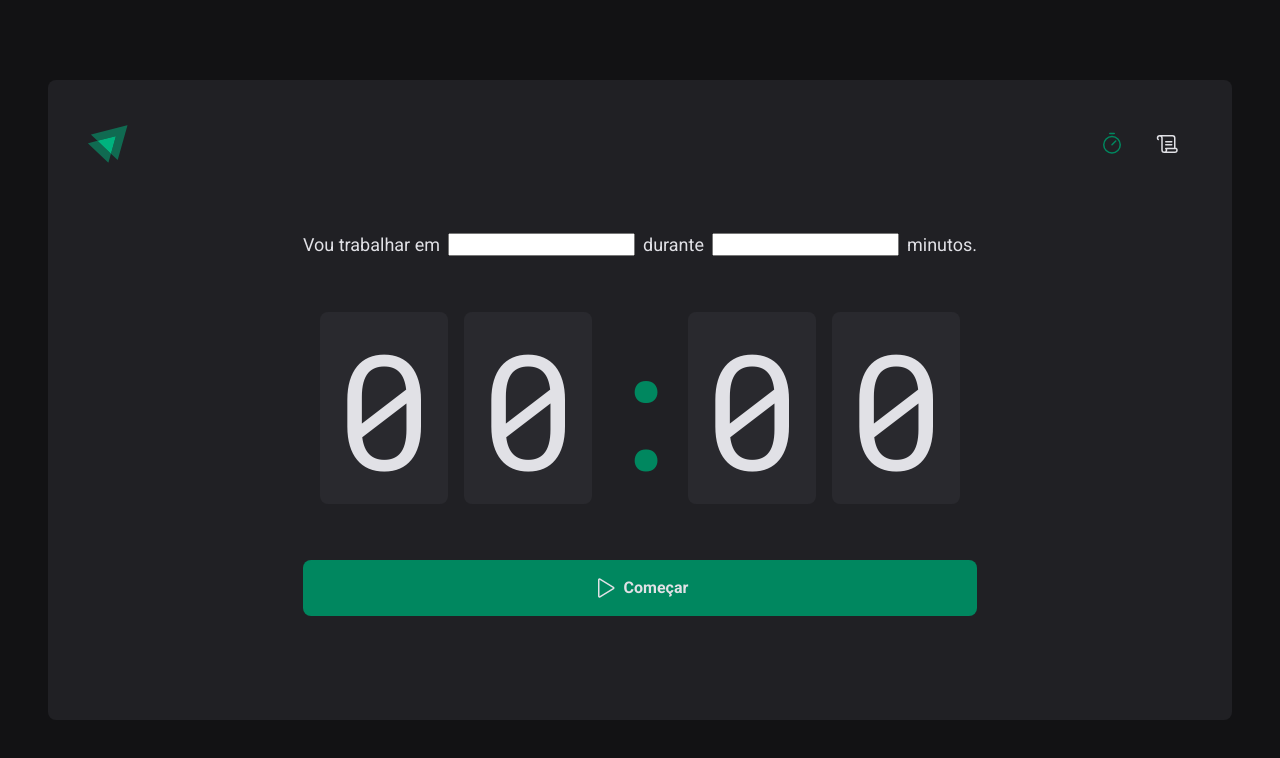
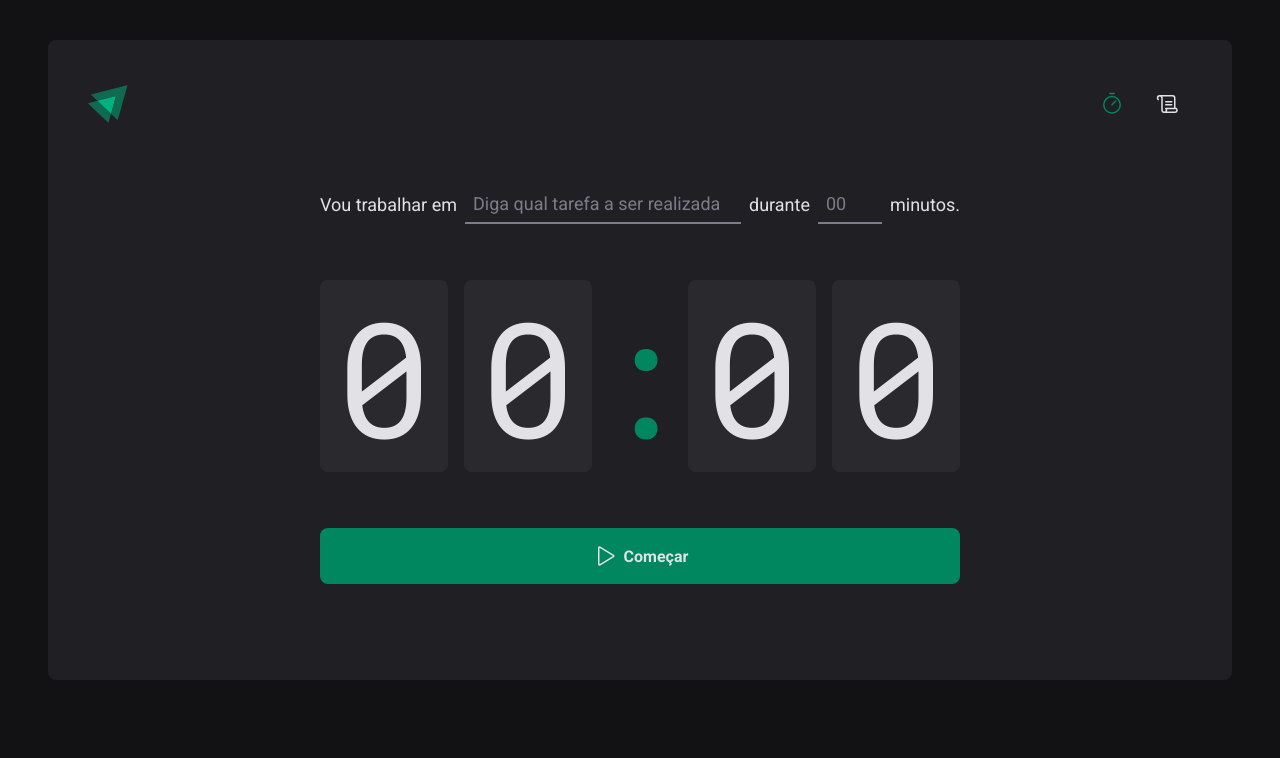
Before and after one commit to EmanuelQuintino/Ignite-Timer, a React (Vite) app: page / in a window 1280 px wide. Shown: the top 758 px of the page. Built offline with nearby package versions, Linux system fonts and the light colour scheme.

Commit message:
add input styles

```diff
--- a/src/layouts/Default/style.ts
+++ b/src/layouts/Default/style.ts
@@ -2,8 +2,8 @@ import { styled } from "styled-components";
 
 export const LayoutContainer = styled.div`
   max-width: 118.4rem;
-  height: calc(100vh - 16rem);
-  margin: 8rem auto;
+  min-height: calc(100vh - 16rem);
+  margin: 4rem auto;
   padding: 4rem;
   background: ${({ theme }) => theme["gray-800"]};
   border-radius: 8px;
--- a/src/pages/Home/index.tsx
+++ b/src/pages/Home/index.tsx
@@ -3,6 +3,8 @@ import {
   CountdownContainer,
   FormContainer,
   HomeContainer,
+  InputMinutesAmount,
+  InputTask,
   Separator,
   StartCountdownButton,
 } from "./style";
@@ -13,10 +15,29 @@ export function Home() {
       <form id="formTask">
         <FormContainer>
           <label htmlFor="task">Vou trabalhar em</label>
-          <input type="text" id="task" />
+          <InputTask
+            type="text"
+            id="task"
+            placeholder="Diga qual tarefa a ser realizada"
+            list="taskSuggestion"
+          />
+
+          <datalist id="taskSuggestion">
+            <option value="Projeto 1" />
+            <option value="Projeto 2" />
+            <option value="Projeto 3" />
+            <option value="Projeto 4" />
+          </datalist>
 
           <label htmlFor="minutesAmount">durante</label>
-          <input type="number" id="minutesAmount" />
+          <InputMinutesAmount
+            type="number"
+            id="minutesAmount"
+            placeholder="00"
+            min={5}
+            max={60}
+            step={5}
+          />
 
           <span>minutos.</span>
         </FormContainer>
--- a/src/pages/Home/style.ts
+++ b/src/pages/Home/style.ts
@@ -14,6 +14,7 @@ export const HomeContainer = styled.div`
     gap: 5.6rem;
   }
 `;
+
 export const FormContainer = styled.div`
   width: 100%;
   display: flex;
@@ -23,6 +24,37 @@ export const FormContainer = styled.div`
   color: ${({ theme }) => theme["gray-100"]};
   font-size: 1.8rem;
   flex-wrap: wrap;
+`;
+
+export const InputBase = styled.input`
+  background: transparent;
+  height: 4rem;
+  padding: 0 0.8rem;
+  border-bottom: 2px solid ${({ theme }) => theme["gray-500"]};
+  font-size: 1.8rem;
+  /* font-weight: bold; */
+  color: ${({ theme }) => theme["gray-100"]};
+
+  &:focus {
+    box-shadow: none;
+    border-color: ${({ theme }) => theme["green-500"]};
+  }
+
+  &::placeholder {
+    color: ${({ theme }) => theme["gray-500"]};
+  }
+`;
+
+export const InputTask = styled(InputBase)`
+  flex: 1;
+
+  &::-webkit-calendar-picker-indicator {
+    display: none !important;
+  }
+`;
+
+export const InputMinutesAmount = styled(InputBase)`
+  width: 6.4rem;
 `;
 
 export const CountdownContainer = styled.div`
--- a/src/styles/global.ts
+++ b/src/styles/global.ts
@@ -28,6 +28,10 @@ export const GlobalStyle = createGlobalStyle`
     font-size: 1.6rem;
   }
 
+  input {
+    border: 0;
+  }
+
   button {
     border: 0;
     border-radius: 8px;
```
